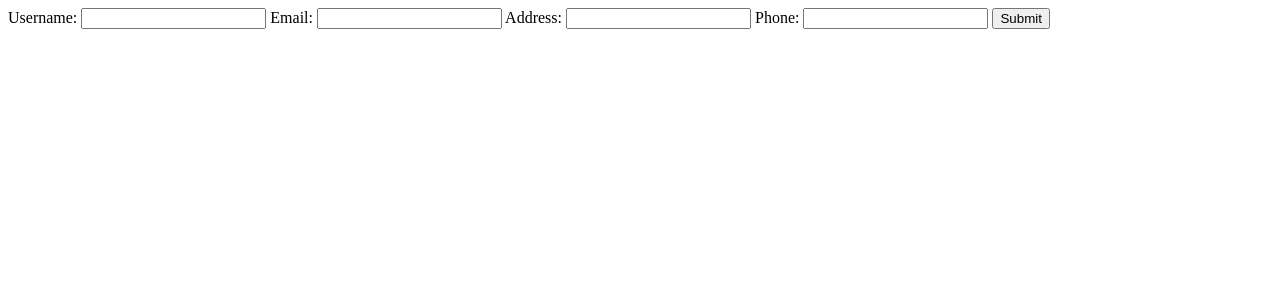
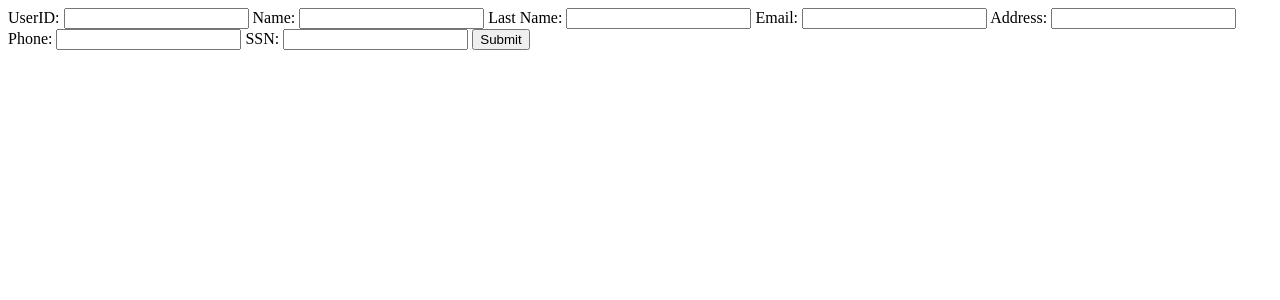
Before and after one commit to fuentesori/DBtest, a Flask app: page /newuser in a window 1280 px wide. Shown: the top 300 px of the page. Run offline with Flask 2, Linux system fonts and the light colour scheme; parts of the project's set-up code (start-up, migrations or seed data) failed here and were passed over.

Commit message:
insertion of new users to database working

```diff
--- a/app.py
+++ b/app.py
@@ -64,6 +64,15 @@ def profile():
         names=result  # can also be accessed using result[0]
     cursor.close()
     return render_template("profile.html", names=names)
+
+
+@app.route('/post_user', methods=['POST'])
+def post_user():
+    users = [request.form['uid'], request.form['fname'], request.form['lname'], request.form['address'], request.form['phone'], request.form['ssn']]
+    cmd = 'INSERT INTO users VALUES (%s, %s, %s, %s, %s, %s)';
+    g.conn.execute(cmd, (users[0], users[1], users[2], users[3], users[4], users[5]));
+    return redirect('/newuser')
+
 
 # app = Flask(__name__)
 # app.config['SQLALCHEMY_DATABASE_URI'] = 'postgresql://postgres:ok@localhost/4111T'
--- a/templates/add_user.html
+++ b/templates/add_user.html
@@ -5,24 +5,24 @@
     <meta charset="utf-8"/>
 </head>
 <body>
-  <!-- <form method="post" action="/post_user"> -->
-      <form>
-      <label>Username:</label>
-      <input id="username" name="username" type="text"/>
+    <form method="post" action="/post_user">
+      <label>UserID:</label>
+      <input id="uid" name="uid" type="text"/>
+      <label>Name:</label>
+      <input id="fname" name="fname" type="text"/>
+      <label>Last Name:</label>
+      <input id="lname" name="lname" type="text"/>
       <label>Email:</label>
       <input id="email" name="email" type="text"/>
       <label>Address:</label>
       <input id="address" name="address" type="text"/>
       <label>Phone:</label>
       <input id="phone" name="phone" type="text"/>
+      <label>SSN:</label>
+      <input id="ssn" name="ssn" type="text"/>
       <input type="submit"/>
   </form>
 
 
-  <!-- {% for user in myUser %}
-    <li>{{user.id}} - {{user.username}} - {{user.email}}</li>
-  {% endfor %}
-
-  {{oneItem}} -->
 </body>
 </html>
--- a/templates/login.html
+++ b/templates/login.html
@@ -5,6 +5,7 @@
     <meta charset="utf-8"/>
 </head>
 <body>
+  <h1> Please log in </h1>
   <form method="post" action="/post_user">
       <label>Username:</label>
       <input id="username" name="username" type="text"/>
@@ -14,10 +15,10 @@
   </form>
 
 
-  {% for user in myUser %}
+  <!-- {% for user in myUser %}
     <li>{{user.id}} - {{user.username}} - {{user.email}}</li>
   {% endfor %}
 
-  {{oneItem}}
+  {{oneItem}} -->
 </body>
 </html>
```
Also changed, not shown: templates/portfolio.html (line endings or trailing spaces).
